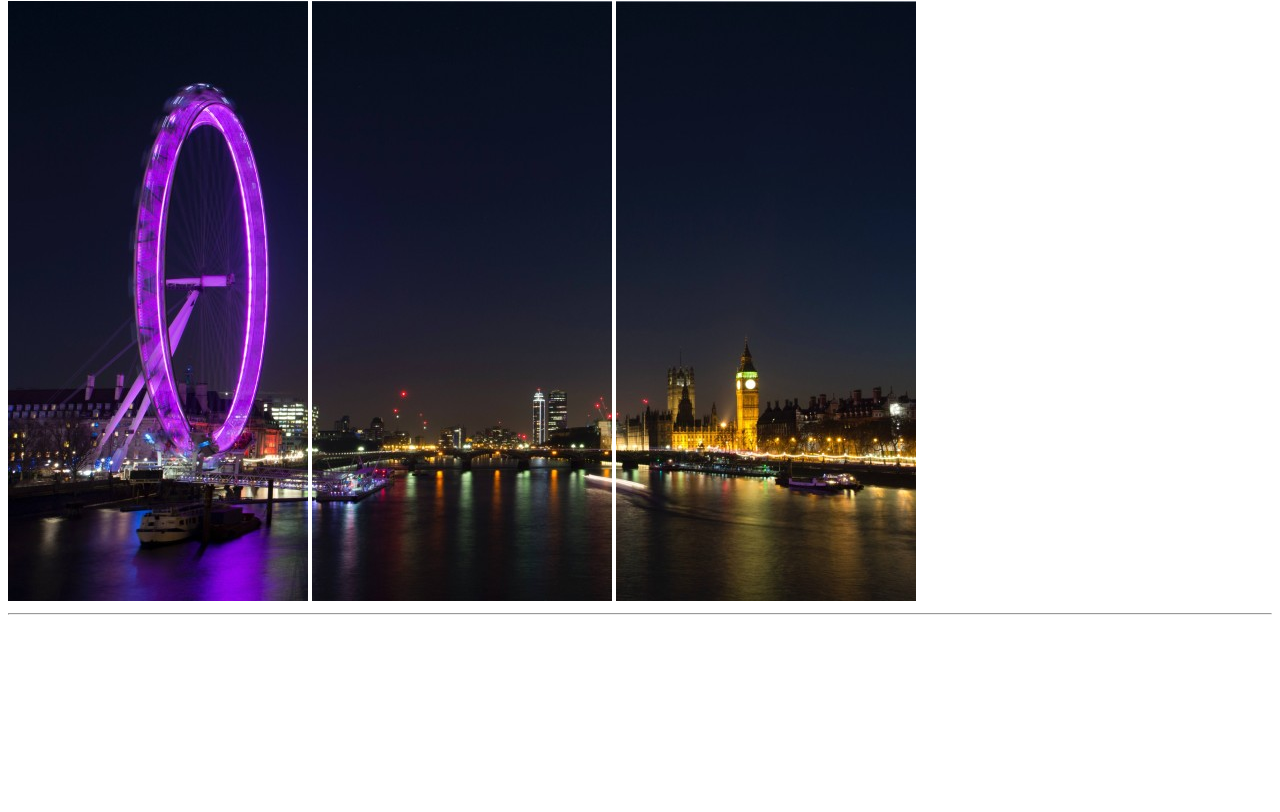
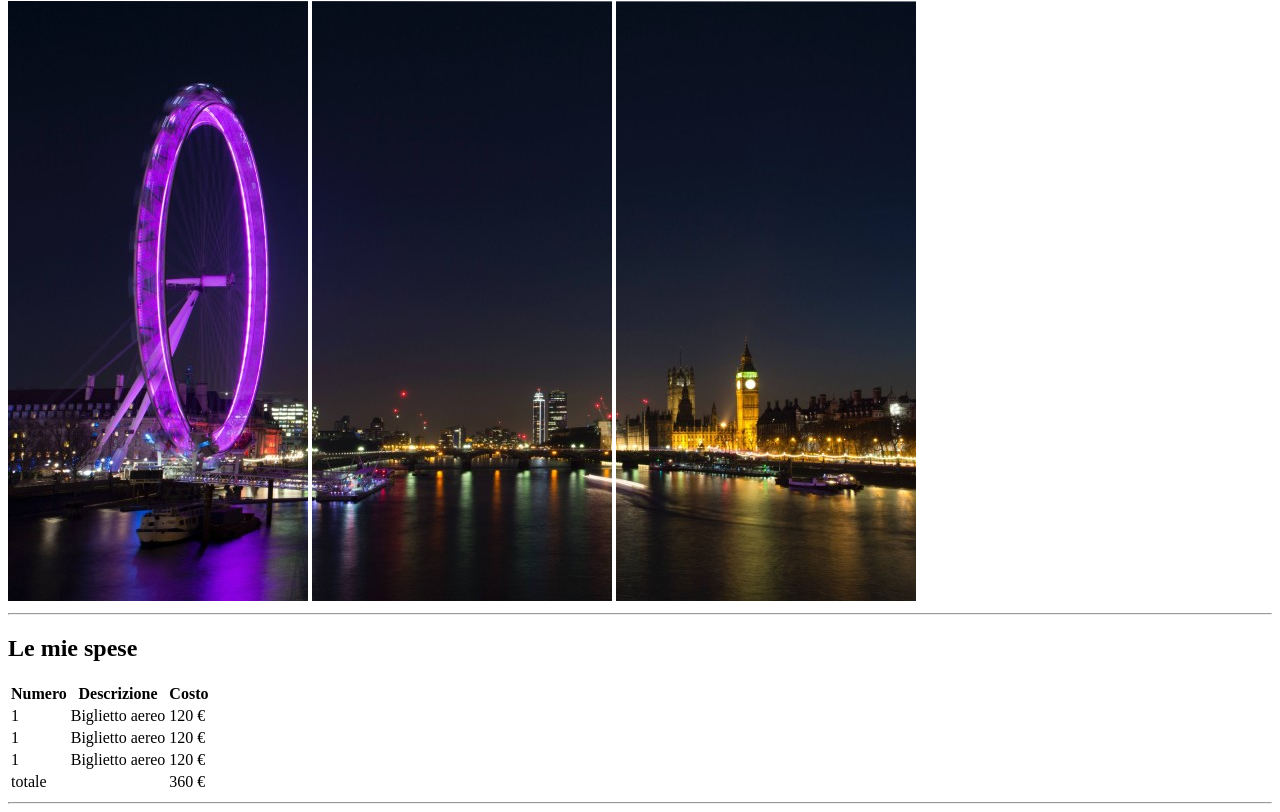
Before and after one commit to Seme87/html-london-trip, a plain HTML site: page index.html in a window 1280 px wide. Shown: the part 79-891 px from the top of the page. Before the commit the page ends 800 px from the top, so only its background shows below. Drawn offline with Linux system fonts and the light colour scheme.

Commit message:
Add sez con tabella

```diff
--- a/index.html
+++ b/index.html
@@ -22,6 +22,56 @@
 
     <main>
 
+        <!-- sezione con tabella -->
+        <section>
+
+            <h2>Le mie spese</h2>
+
+            <table>
+
+                <thead>
+                    <tr>
+                        <th>Numero</th>
+                        <th>Descrizione</th>
+                        <th>Costo</th>
+                    </tr>
+                </thead>
+
+                <tbody>
+                    <tr>
+                        <td>1</td>
+                        <td>Biglietto aereo</td>
+                        <td>120 €</td>
+                    </tr>
+
+                    <tr>
+                        <td>1</td>
+                        <td>Biglietto aereo</td>
+                        <td>120 €</td>
+                    </tr>
+
+                    <tr>
+                        <td>1</td>
+                        <td>Biglietto aereo</td>
+                        <td>120 €</td>
+                    </tr>
+                </tbody>
+
+                <tfoot>
+                    <tr>
+                        <td>totale</td>
+                        <td></td>
+                        <td>360 €</td>
+                    </tr>
+                </tfoot>
+
+            </table>
+
+            <hr>
+
+        </section>
+        <!-- sezione con tabella -->
+
     </main>
 
     <footer>
```
